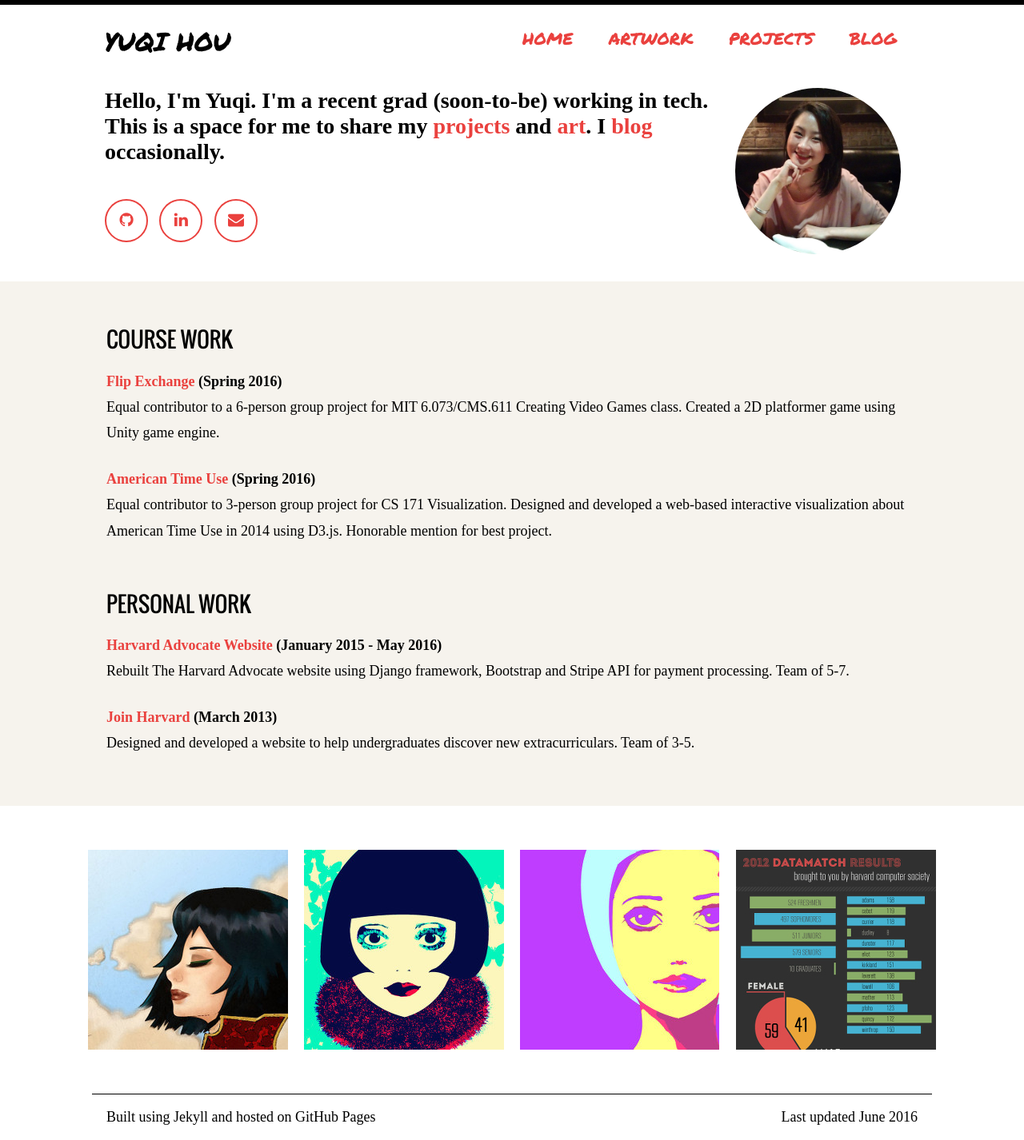
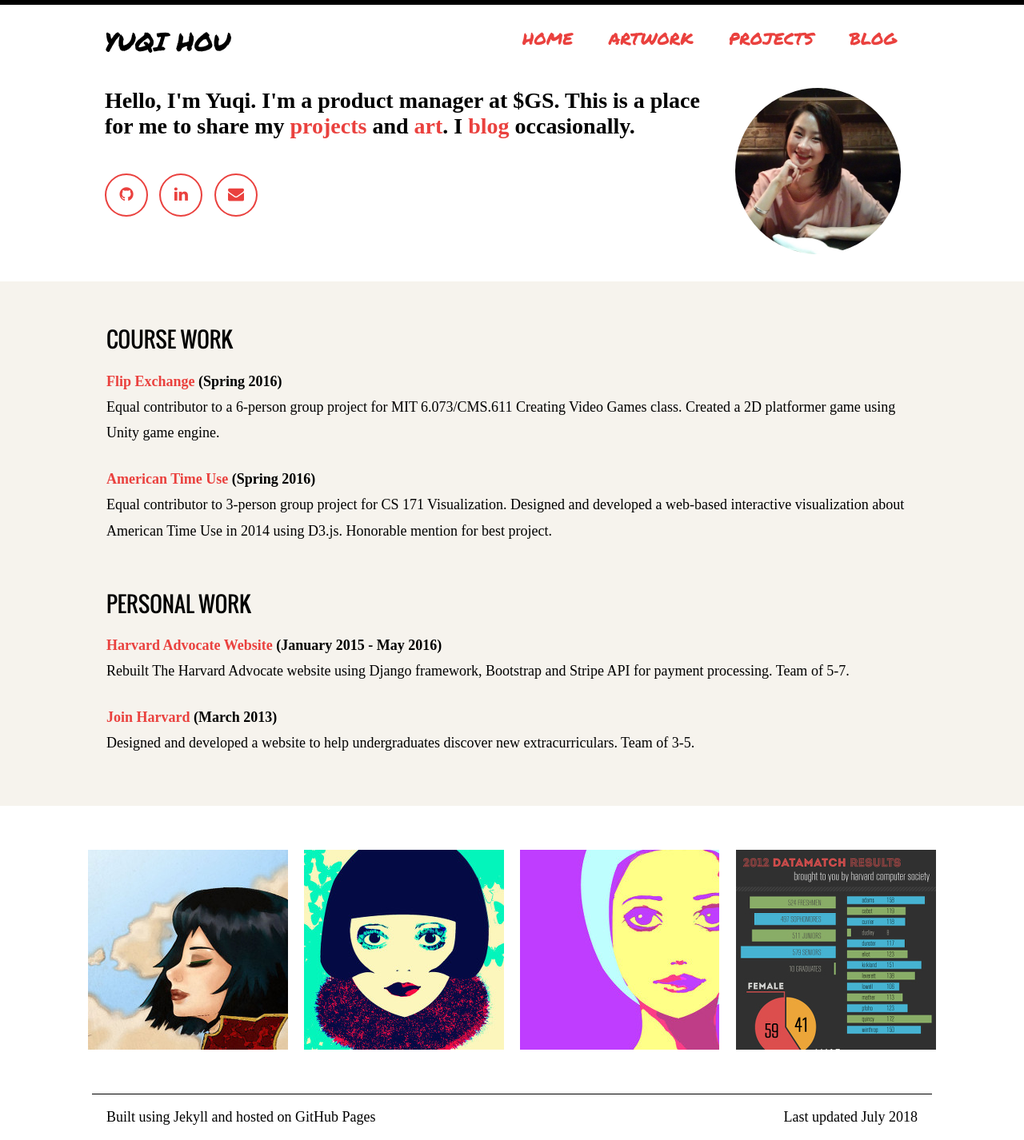
Before and after one commit to moue/moue.github.io, a Jekyll site: the page built from index.html, in a window 1280 px wide. Shown: the whole page at 80% size. Built offline with Jekyll 4.4.1, drawn with Linux system fonts in a browser that asks for light colours; some web fonts are replaced; the list of posts is cut into pages by our own code.

Commit message:
update bio

```diff
--- a/_includes/footer.html
+++ b/_includes/footer.html
@@ -7,7 +7,7 @@
         </div>
         <div class="pure-u-1-2">
             <div class="box" id="attr">
-            <p>Last updated June 2016</p>
+            <p>Last updated July 2018</p>
           </div>
         </div>
     </div>
--- a/index.html
+++ b/index.html
@@ -11,7 +11,7 @@
   </div><!--end selfie-->
   <div id="intro">
     <div class="box">
-      <p>Hello, I'm Yuqi. I'm a recent grad (soon-to-be) working in tech. This is a space for me to share my <a href="/projects">projects</a> and <a href="/artwork">art</a>. I <a href="http://blog.yuqihou.com/" target="_blank">blog</a> occasionally.</p>
+      <p>Hello, I'm Yuqi. I'm a product manager at $GS. This is a place for me to share my <a href="/projects">projects</a> and <a href="/artwork">art</a>. I <a href="http://blog.yuqihou.com/" target="_blank">blog</a> occasionally.</p>
       <ul class="list-inline">
         <li>
           <a href="https://github.com/moue" class="btn-social btn-outline"><i class="fa fa-fw fa-github center"></i></a>
```
